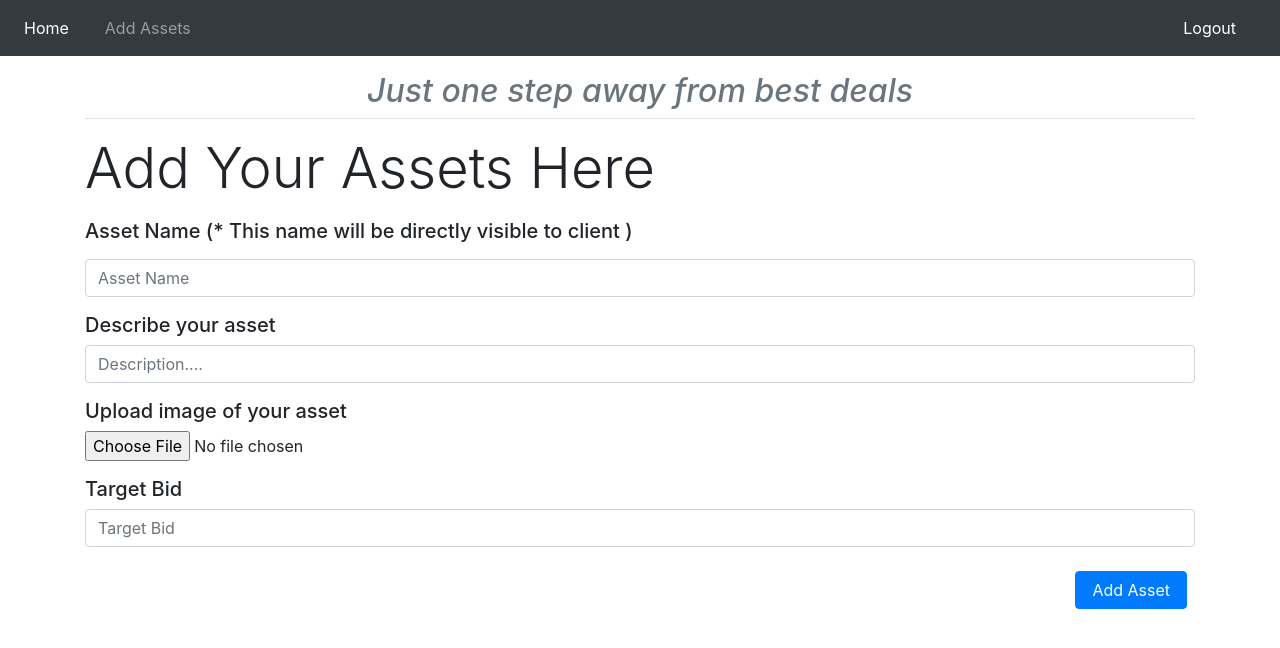
After one commit to Varunkalra18/project, a Flask app: page /addAssets in a window 1280 px wide. The commit adds this page. Shown: the top 648 px of the page. Run offline with Flask 2, Linux system fonts and the light colour scheme; a user stored in the database is signed in; some libraries are stand-ins or nearby versions.

Commit message:
before raj pull

```diff
--- a/application.py
+++ b/application.py
@@ -99,6 +99,17 @@ def updateProfile() :
     redirect('/profile')
 
 
+@app.route("/addAssets", methods=["GET", "POST"])
+@login_required
+def assets():
+    #For adding the assets from client side
+    if request.method == "GET":
+        return render_template("asset_form.html")
+    else:
+        name = request.form.get("Name")
+        description = request.form.get("Description")
+
+
 @app.route("/logout", methods = ["GET","POST"])
 @login_required
 def logout():
--- /dev/null
+++ b/templates/asset_form.html
@@ -0,0 +1,62 @@
+{% extends "layout.html" %}
+{% block title %}
+    Assets
+{% endblock %}
+{% block main %}
+<div class="container mt-5">
+<div class="row">
+    <div class="col-md register-form d-flex flex-column justify-content-center">
+      <div class="d-flex justify-content-center border-bottom mb-3">
+        <h2 class="text-muted"><em>Just one step away from best deals</em></h2>
+
+      </div>
+      <form action="/addAssets" method="POST">
+      <div>
+          <p class="display-4">Add Your Assets Here</p>
+        <div class="mb-3">
+          <h5 class="">Asset Name
+            (<span class="note-symbol">* This name will be directly visible to client</span> )
+          </p>
+          <input
+            type="text"
+            name = "Name"
+            class="form-control"
+            id="name"
+            placeholder="Asset Name"
+          />
+        </div>
+        <div class="mb-3">
+          <h5>Describe your asset </h5>
+          <input
+            type="text"
+            name = "Description"
+            class="form-control"
+            id="description"
+            placeholder="Description...."
+          />
+        </div>
+        <div class="mb-3">
+          <h5>Upload image of your asset</h5>
+          <input type="file" id="myfile" name="Image">
+        </div>
+        <div class="mb-4">
+          <h5>Target Bid</h5>
+          <input
+            type="number"
+            name = "tarBid"
+            class="form-control"
+            id="tarBid"
+            placeholder="Target Bid"
+          />
+        </div>
+        <div class="mb-3 d-flex">
+            <button class="btn btn-primary ml-auto mr-2 px-3">
+              Add Asset
+            </button>
+        </div>
+      </div>
+      </form>
+    </div>
+  </div>
+</div>
+{% endblock %}
--- a/templates/layout.html
+++ b/templates/layout.html
@@ -81,6 +81,15 @@
     <!-- Image and text -->
     {% if session.user_id %}
     <nav class="navbar navbar-expand-lg navbar-dark bg-dark fixed-top" >
+      <ul class="bl-navbar-elements navbar-nav mr-auto">
+        <li class="nav-item active">
+          <a class="nav-link" href="/">Home</a>
+        </li>
+        <li class="nav-item">
+          <a class="nav-link" href="/addAssets">Add Assets</a>
+        </li>
+      </ul>
+
       <ul class="bl-navbar-elements navbar-nav ml-auto">
         <li class="nav-item active">
           <a class="nav-link" href="/logout">Logout</a>
```
Also changed, not shown: test.db.
